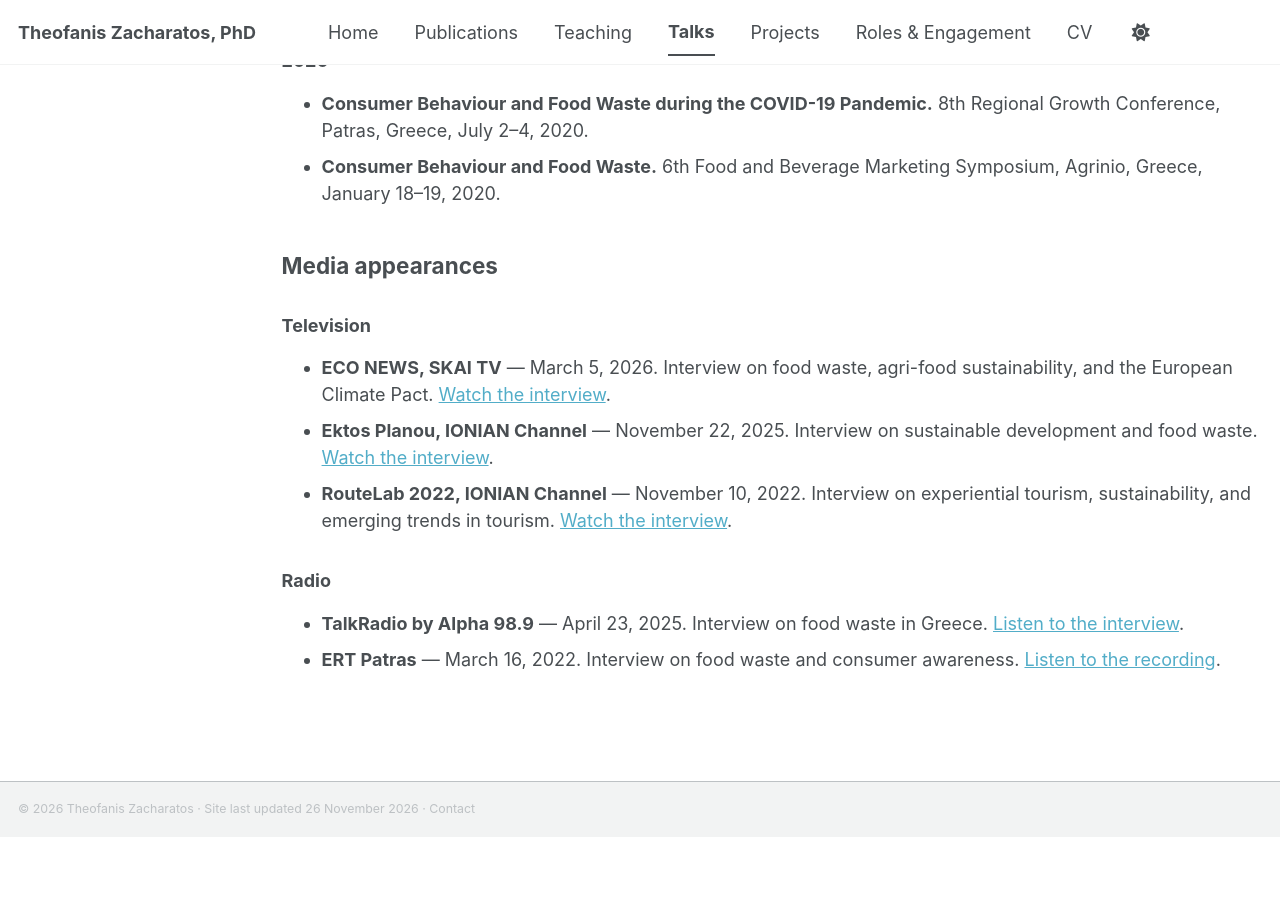
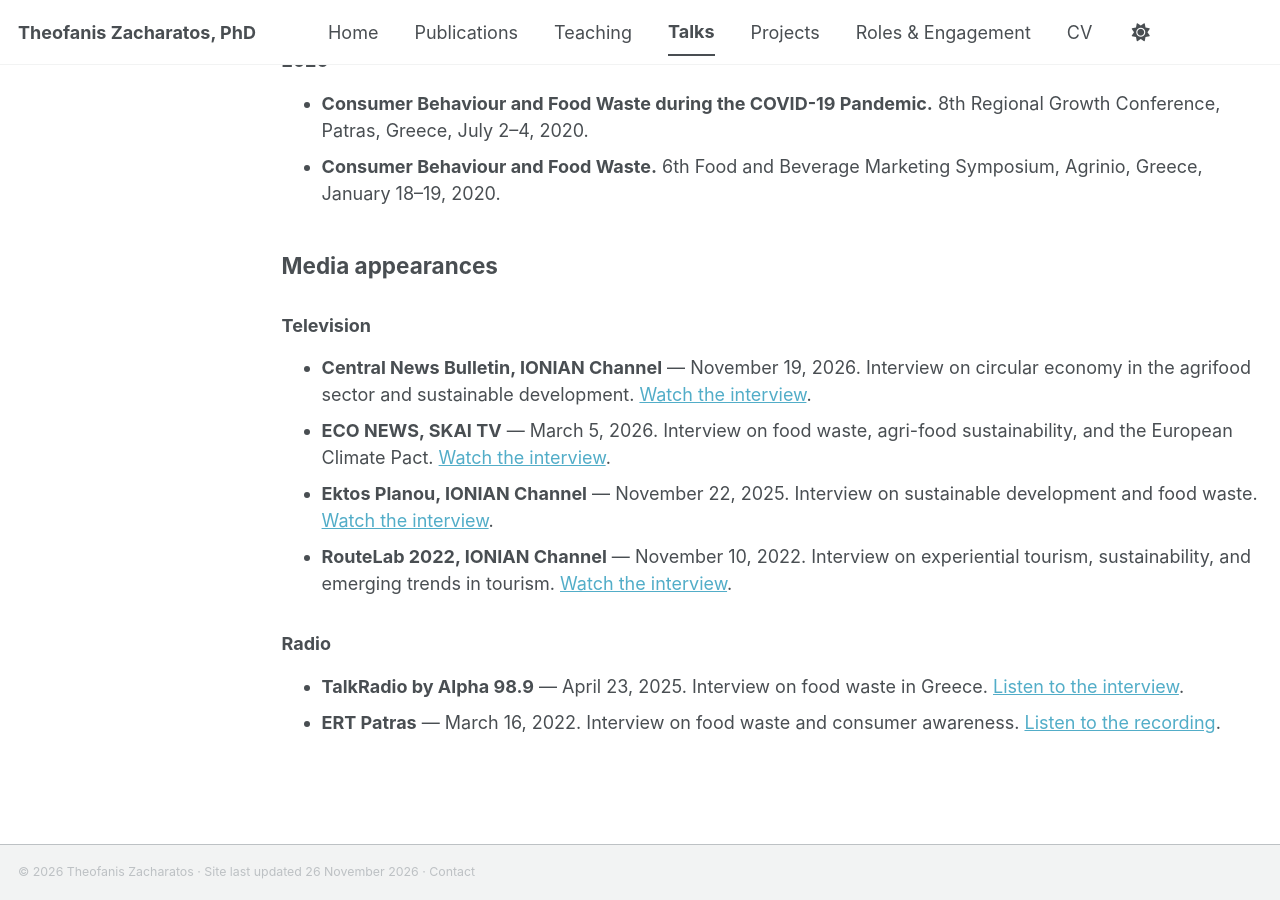
Before and after one commit to TheofanisZacharatos/theofaniszacharatos.github.io, a Jekyll site: the page built from _pages/talks.html, in a window 1280 px wide and 900 px high, scrolled down 4001 px. Built offline with Jekyll 4.4.1, drawn with Linux system fonts in a browser that asks for light colours; a style sheet for code colours, icons or effects is not loaded; before the commit the page ends 4838 px from its top, so only the background shows below that.

Commit message:
Update talks.html

```diff
--- a/_pages/talks.html
+++ b/_pages/talks.html
@@ -289,6 +289,11 @@ author_profile: true
 <h3>Television</h3>
 <ul>
   <li>
+  <strong>Central News Bulletin, IONIAN Channel</strong> — November 19, 2026.
+  Interview on circular economy in the agrifood sector and sustainable development.
+  <a href="https://www.youtube.com/watch?v=V-k3nbXz02w">Watch the interview</a>.
+  </li>
+  <li>
     <strong>ECO NEWS, SKAI TV</strong> — March 5, 2026.
     Interview on food waste, agri-food sustainability, and the
     European Climate Pact.
```
